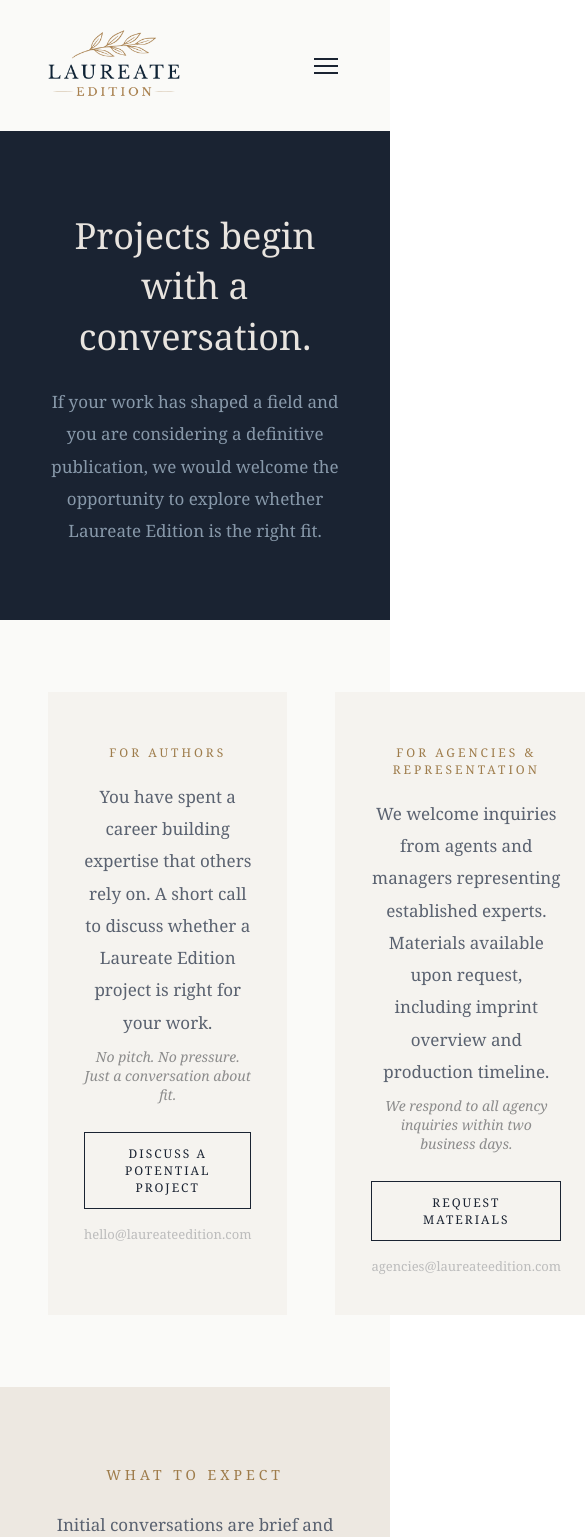
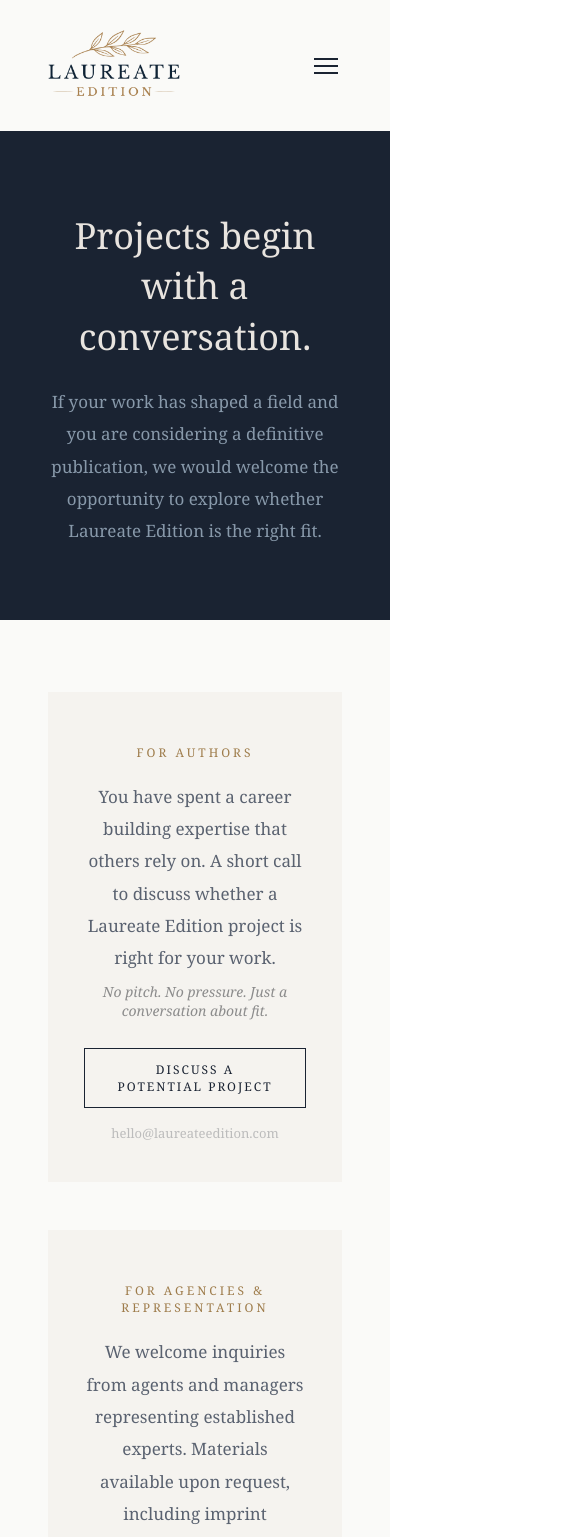
Before and after one commit to jmurray539-bit/laureate-site, a React (Vite) app: page /contact in a window 390 px wide. Shown: the top 1537 px of the page, 585 px wide, since content can reach past the window. Built offline with nearby package versions, Linux system fonts and the light colour scheme.

Commit message:
Fix contact page grid stacking on mobile

```diff
--- a/src/pages/laureate_contact.jsx
+++ b/src/pages/laureate_contact.jsx
@@ -64,6 +64,8 @@ const LaureateContact = () => {
       )}
       <style>{`
         .le-hamburger { display: none !important; }
+        .contact-grid { grid-template-columns: 1fr 1fr; }
+        @media (max-width: 768px) { .contact-grid { grid-template-columns: 1fr !important; } }
         @media (max-width: 768px) {
           .le-desktop-nav { display: none !important; }
           .le-hamburger { display: flex !important; }
@@ -114,7 +116,7 @@ const LaureateContact = () => {
       }}>
         <div style={{
           display: "grid",
-          gridTemplateColumns: "1fr 1fr",
+          gridTemplateColumns: "repeat(auto-fit, minmax(280px, 1fr))",
           gap: "48px",
         }}>
           {/* Authors */}
```
